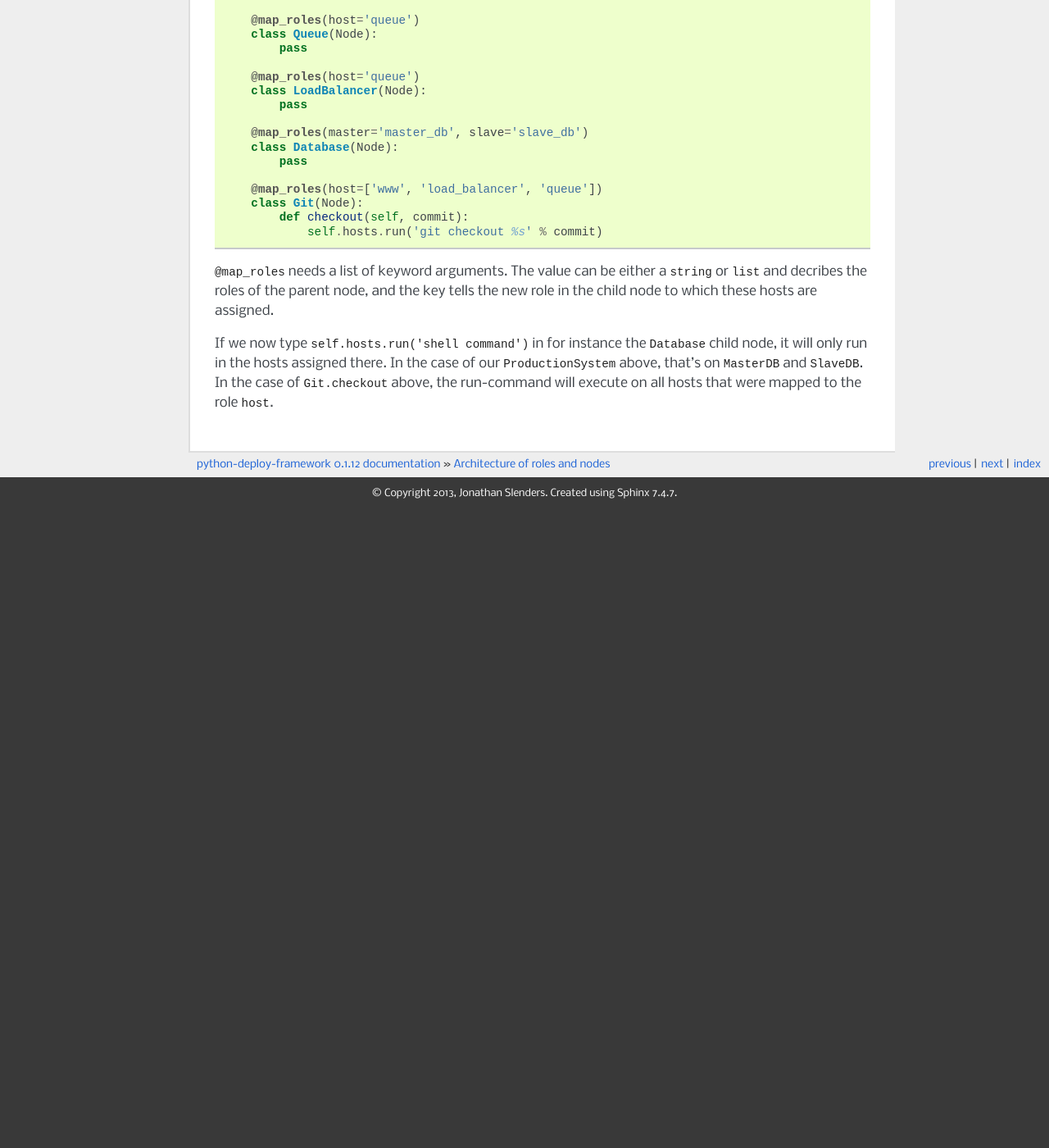
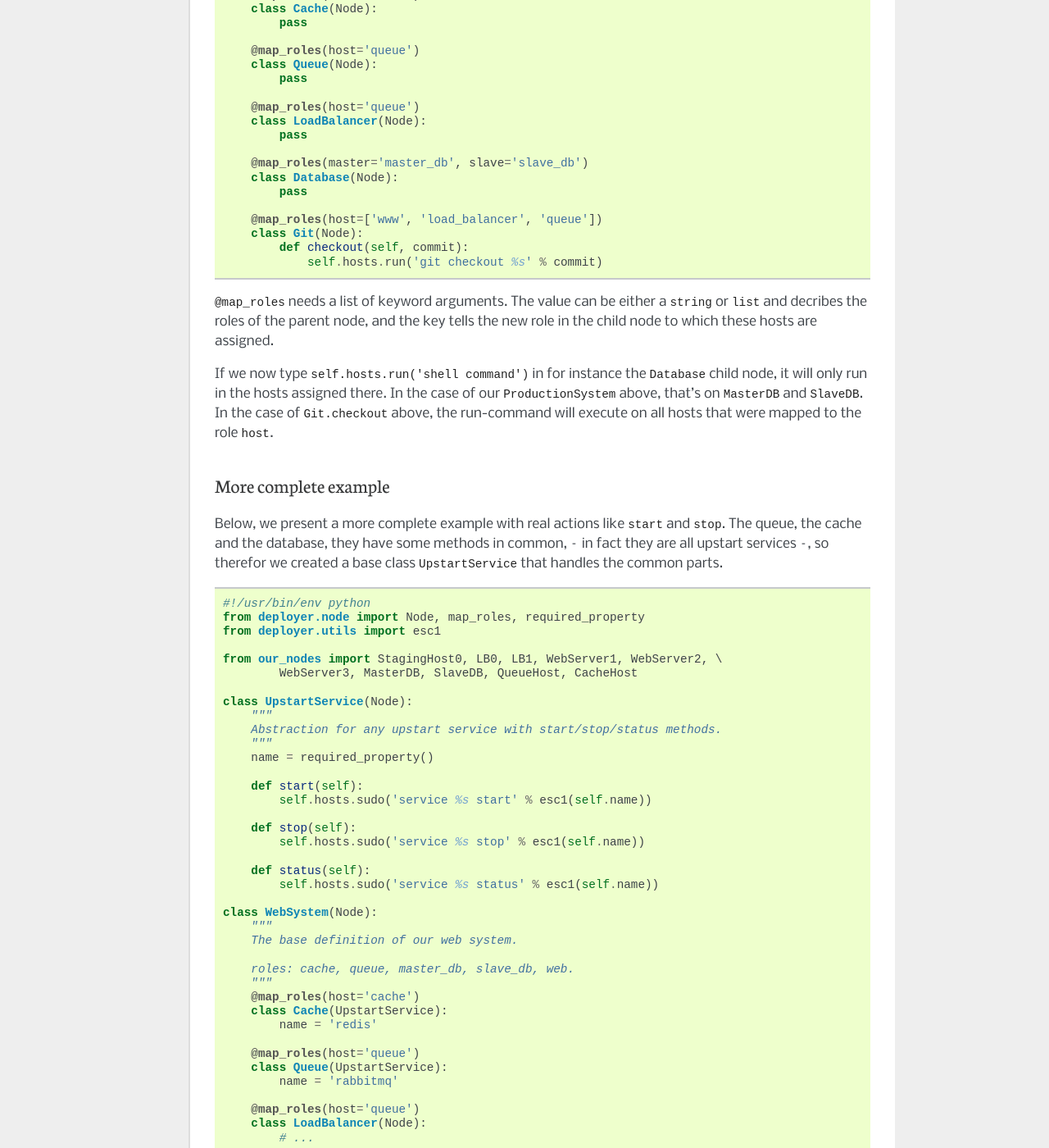
Before and after one commit to jonathanslenders/python-deployer, a Sphinx documentation site: the page built from docs/pages/architecture_of_roles_and_nodes.rst, in a window 1280 px wide and 1400 px high, scrolled down 3597 px. Shown: the whole window at 82% size. Built offline with Sphinx 7.4.7, drawn with Linux system fonts in a browser that asks for light colours; before the commit the page ends 4218 px from its top, so only the background shows below that; some of the changed text lies outside the part shown.

Commit message:
More documentation.

```diff
--- a/docs/pages/about.rst
+++ b/docs/pages/about.rst
@@ -5,11 +5,13 @@ Special thanks to
 -----------------
 
 This framework depends on two major libraries: `Paramiko`_ and `Twisted Matrix`_.
-A small amount of code was also inspired by `Fabric`_.
+A small amount of code was also inspired by `Fabric`_. Also thanks for all the
+useful input from all the people I met.
 
 .. _Paramiko: https://github.com/paramiko/paramiko
 .. _Twisted Matrix: http://twistedmatrix.com/
 .. _Fabric: http://docs.fabfile.org/
+
 
 Authors
 -------
--- a/docs/pages/architecture_of_roles_and_nodes.rst
+++ b/docs/pages/architecture_of_roles_and_nodes.rst
@@ -2,6 +2,9 @@
 
 Architecture of roles and nodes
 ===============================
+
+In this chapter, we go a little more in depth on what a
+:class:`Node <deployer.node.Node>` really is.
 
 Use cases
 ---------
@@ -218,14 +221,14 @@ group these if we'd put an interactive shell around it.
             class Hosts:
                 load_balancer= [ StagingHost0 ]
                 web = [ StagingHost0  ]
-                master_db = [ StagingDB ]
+                master_db = [ StagingHost0 ]
                 slave_db = [ ] # If empty, this line can be left away.
                 queue = [ StagingHost0 ]
                 cache = [ StagingHost0 ]
 
         class ProductionSystem(WebSystem):
             class Hosts:
-                load_balancer= [ LB0, LB1 ]
+                load_balancer = [ LB0, LB1 ]
                 web = [ WebServer1, WebServer2, WebServer3 ]
                 master_db = [ MasterDB ]
                 slave_db = [ SlaveDB ]
@@ -238,7 +241,7 @@ cache or queue server. On the production side, we separate them on different
 machines.
 
 Now it's up to the framework to the figure out which hosts belong to which
-childnodes. With a little help of the ``role_mapping`` decorator, that's
+childnodes. With a little help of the ``map_roles`` decorator, that's
 possible. We adjust the original ``WebSystem`` node as follows:
 
 ::
@@ -279,3 +282,100 @@ If we now type ``self.hosts.run('shell command')`` in for instance the
 case of our ``ProductionSystem`` above, that's on ``MasterDB`` and ``SlaveDB``.
 In the case of ``Git.checkout`` above, the run-command will execute on all
 hosts that were mapped to the role ``host``.
+
+
+More complete example
+----------------------
+
+Below, we present a more complete example with real actions like ``start`` and
+``stop``. The queue, the cache and the database, they have some methods in
+common, -- in fact they are all upstart services --, so therefor we created a
+base class ``UpstartService`` that handles the common parts.
+
+::
+
+    #!/usr/bin/env python
+    from deployer.node import Node, map_roles, required_property
+    from deployer.utils import esc1
+
+    from our_nodes import StagingHost0, LB0, LB1, WebServer1, WebServer2, \
+            WebServer3, MasterDB, SlaveDB, QueueHost, CacheHost
+
+    class UpstartService(Node):
+        """
+        Abstraction for any upstart service with start/stop/status methods.
+        """
+        name = required_property()
+
+        def start(self):
+            self.hosts.sudo('service %s start' % esc1(self.name))
+
+        def stop(self):
+            self.hosts.sudo('service %s stop' % esc1(self.name))
+
+        def status(self):
+            self.hosts.sudo('service %s status' % esc1(self.name))
+
+    class WebSystem(Node):
+        """
+        The base definition of our web system.
+
+        roles: cache, queue, master_db, slave_db, web.
+        """
+        @map_roles(host='cache')
+        class Cache(UpstartService):
+            name = 'redis'
+
+        @map_roles(host='queue')
+        class Queue(UpstartService):
+            name = 'rabbitmq'
+
+        @map_roles(host='queue')
+        class LoadBalancer(Node):
+            # ...
+            pass
+
+        @map_roles(master='master_db', slave='slave_db')
+        class Database(UpstartService):
+            name = 'postgresql'
+
+        @map_roles(host=['www', 'load_balancer', 'queue'])
+        class Git(Node):
+            def checkout(self, commit):
+                self.hosts.run('git checkout %s' % esc1(commit))
+
+            def show(self):
+                self.hosts.run('git show')
+
+    class RootNode(Node):
+        """
+        The root node of our configuration, containing two 'instances' of
+        `WebSystem`,
+        """
+        class StagingSystem(WebSystem):
+            class Hosts:
+                load_balancer = [ StagingHost0 ]
+                web = [ StagingHost0  ]
+                master_db = [ StagingHost0 ]
+                slave_db = [ ] # If empty, this line can be left away.
+                queue = [ StagingHost0 ]
+                cache = [ StagingHost0 ]
+
+        class ProductionSystem(WebSystem):
+            class Hosts:
+                load_balancer = [ LB0, LB1 ]
+                web = [ WebServer1, WebServer2, WebServer3 ]
+                master_db = [ MasterDB ]
+                slave_db = [ SlaveDB ]
+                queue = [ QueueHost ]
+                cache = [ CacheHost ]
+
+    if __name__ == '__main__':
+        start(RootNode)
+
+
+So, in this example, if ``Staginghost0``, ``LB0`` and the others were real
+:class:`deployer.host.Host` definitions, we could start
+:ref:`an interactive shell <interactive-shell>`. Then we could for instance
+navigate to the database of the production system, by typing
+"``cd ProductionSystem Database``" and then "``start``" to execute the command.
--- a/docs/pages/getting_started.rst
+++ b/docs/pages/getting_started.rst
@@ -100,8 +100,8 @@ instead of using ``LocalHost``. Make sure to change the credentials to your own.
         class Hosts:
             host = MyRemoteHost
 
-Done
-****
+Complete example
+****************
 
 As a final example, we show how we created two instances of ``SayHello``. One
 mapped to your local machine, and one mapped to a remote SSH Host. These two
```
Also changed, not shown: other parts of docs/pages/architecture_of_roles_and_nodes.rst (+4 -4 lines), docs/index.rst (+6 -3 lines), docs/pages/host.rst (added, +8 -0 lines), docs/pages/internals.rst (added, +35 -0 lines), 1 other file.
